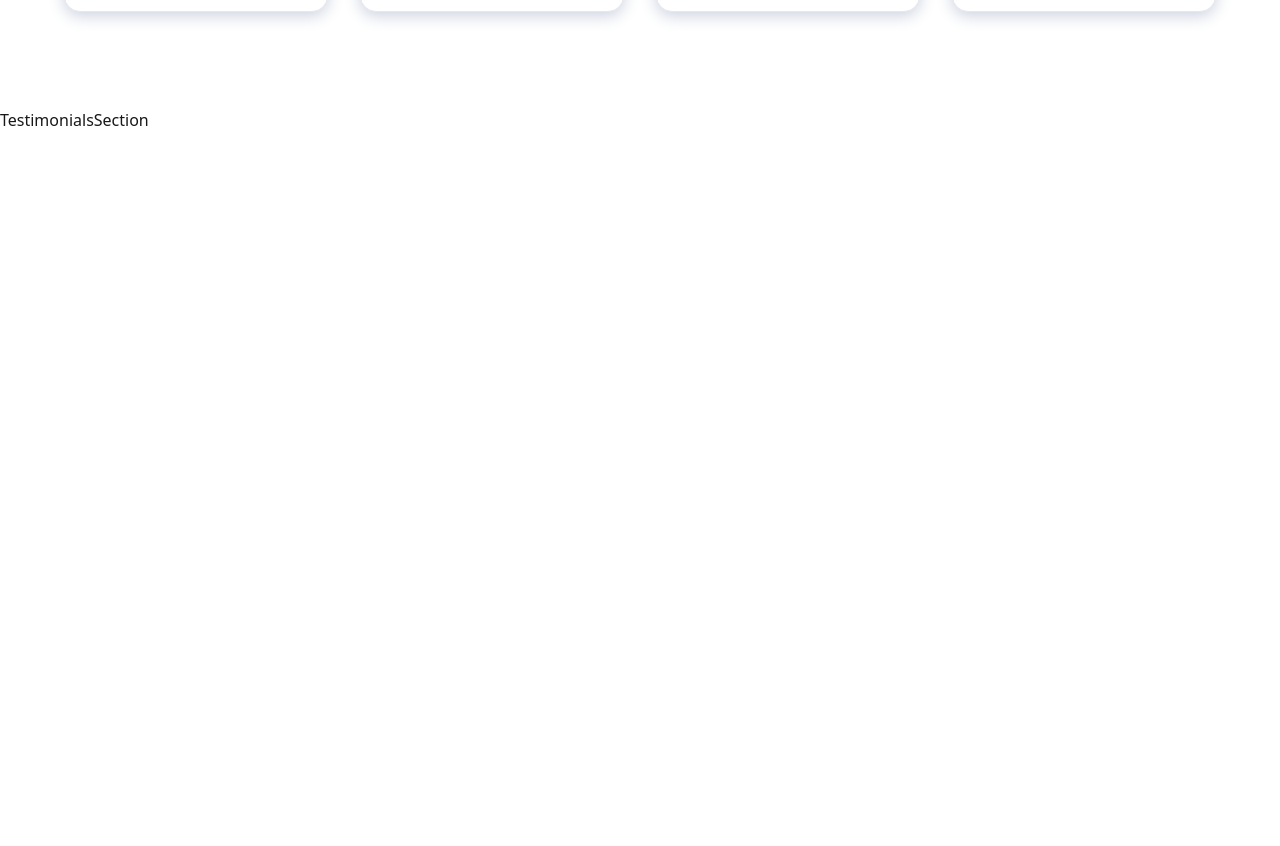
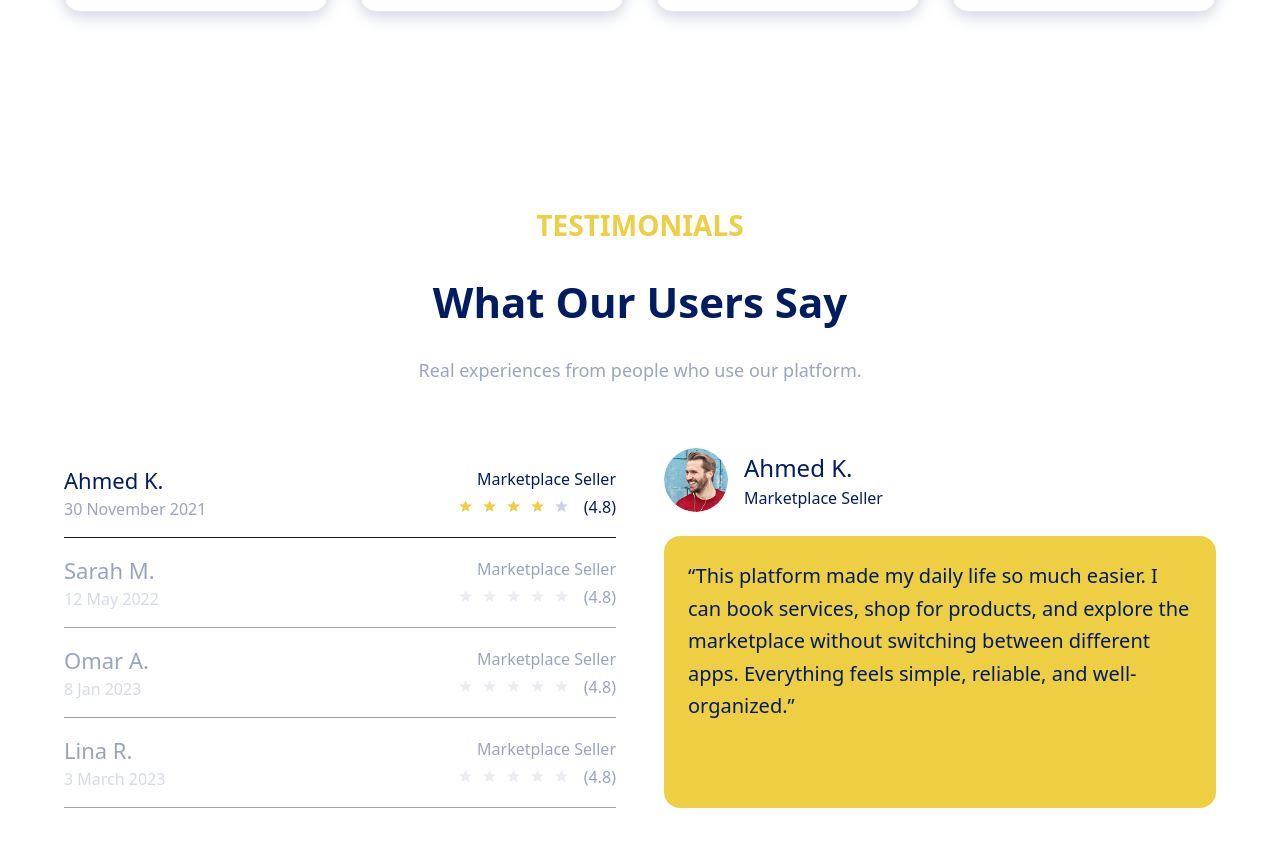
Before and after one commit to yassersalem74/ALAA-ELDIEN, a React (Vite) app: page / in a window 1280 px wide. Shown: the part 3306-4152 px from the top of the page. Before the commit the page ends 3438 px from the top, so only its background shows below. Built offline with nearby package versions, Linux system fonts and the light colour scheme.

Commit message:
Feature/ added testi  section inside home page

```diff
--- a/src/components/Home-Page/TestimonialsSection.jsx
+++ b/src/components/Home-Page/TestimonialsSection.jsx
@@ -1,7 +1,171 @@
-import React from 'react'
+import React, { useState } from "react";
 
 export default function TestimonialsSection() {
+
+  const testimonials = [
+    {
+      name: "Ahmed K.",
+      role: "Marketplace Seller",
+      date: "30 November 2021",
+      rating: 4,
+      img: "/testHome.png",
+      text:
+        "This platform made my daily life so much easier. I can book services, shop for products, and explore the marketplace without switching between different apps. Everything feels simple, reliable, and well-organized.",
+    },
+    {
+      name: "Sarah M.",
+      role: "Marketplace Seller",
+      date: "12 May 2022",
+      rating: 4,
+      img: "/testHome.png",
+      text:
+        "Amazing experience! I found everything I needed quickly.",
+    },
+    {
+      name: "Omar A.",
+      role: "Marketplace Seller",
+      date: "8 Jan 2023",
+      rating: 4,
+      img: "/testHome.png",
+      text:
+        "Very smooth platform and reliable.",
+    },
+    {
+      name: "Lina R.",
+      role: "Marketplace Seller",
+      date: "3 March 2023",
+      rating: 4,
+      img: "/testHome.png",
+      text:
+        "Secure and easy to use.",
+    },
+  ];
+
+  const [active, setActive] = useState(0);
+  const current = testimonials[active];
+
+  const Star = ({ filled }) => (
+    <svg viewBox="0 0 24 24" className="w-5 h-5">
+      <path
+        fill={filled ? "#EECE42" : "#CCD2DF"}
+        d="M11.48 3.5l2.1 5.1 5.5.4-4.2 3.6 1.3 5.4-4.7-2.9-4.7 2.9 1.3-5.4-4.2-3.6 5.5-.4 2.1-5.1z"
+      />
+    </svg>
+  );
+
   return (
-    <div>TestimonialsSection</div>
-  )
+    <section className="py-16 lg:py-24 bg-white">
+      <div className="max-w-[1200px] mx-auto px-6">
+
+        {/* HEADER */}
+        <header className="text-center mb-16 space-y-6">
+          <h3 className="font-bold text-[28px] text-[#EECE42]">
+            TESTIMONIALS
+          </h3>
+
+          <h2 className="font-bold text-[32px] md:text-[42px] text-[#011C60]">
+            What Our Users Say
+          </h2>
+
+          <p className="text-[#99A4BF] text-[18px] max-w-3xl mx-auto">
+            Real experiences from people who use our platform.
+          </p>
+        </header>
+
+        {/* CONTENT */}
+        <div className="grid md:grid-cols-2 gap-12 items-stretch">
+
+          {/* LEFT LIST */}
+          <aside className="flex flex-col justify-between">
+
+            {testimonials.map((t, i) => (
+              <div
+                key={i}
+                onClick={() => setActive(i)}
+                className={`
+                  flex items-center justify-between
+                  cursor-pointer
+                  py-4 border-b
+                  ${active === i ? "opacity-100" : "opacity-40"}
+                `}
+              >
+
+                {/* LEFT */}
+                <div>
+                  <h4 className="text-[22px] font-medium text-[#011C60]">
+                    {t.name}
+                  </h4>
+
+                  <p className="text-[16px] text-[#99A4BF]">
+                    {t.date}
+                  </p>
+                </div>
+
+                {/* RIGHT */}
+                <div className="text-right">
+                  <p className="text-[#011C60] font-medium">
+                    {t.role}
+                  </p>
+
+                  <div className="flex items-center gap-1 justify-end mt-1">
+                    {[1,2,3,4,5].map((s) => (
+                      <Star
+                        key={s}
+                        filled={active === i && s <= t.rating}
+                      />
+                    ))}
+
+                    <span className="ml-2 text-[#011C60]">
+                      (4.8)
+                    </span>
+                  </div>
+                </div>
+
+              </div>
+            ))}
+
+          </aside>
+
+          {/* RIGHT ACTIVE */}
+          <article className="flex flex-col justify-between h-full">
+
+            <div className="flex items-center gap-4">
+              <img
+                src={current.img}
+                className="w-16 h-16 rounded-full object-cover"
+              />
+
+              <div>
+                <h4 className="text-[24px] font-medium text-[#011C60]">
+                  {current.name}
+                </h4>
+                <p className="text-[#011C60]">
+                  {current.role}
+                </p>
+              </div>
+            </div>
+
+            <blockquote
+              className="
+                bg-[#EECE42]
+                p-6
+                rounded-2xl
+                text-[#011C60]
+                text-[20px]
+                font-medium
+                leading-relaxed
+                mt-6
+                flex-grow
+              "
+            >
+              “{current.text}”
+            </blockquote>
+
+          </article>
+
+        </div>
+
+      </div>
+    </section>
+  );
 }
```
Also changed, not shown: public/testHome.png (added).
